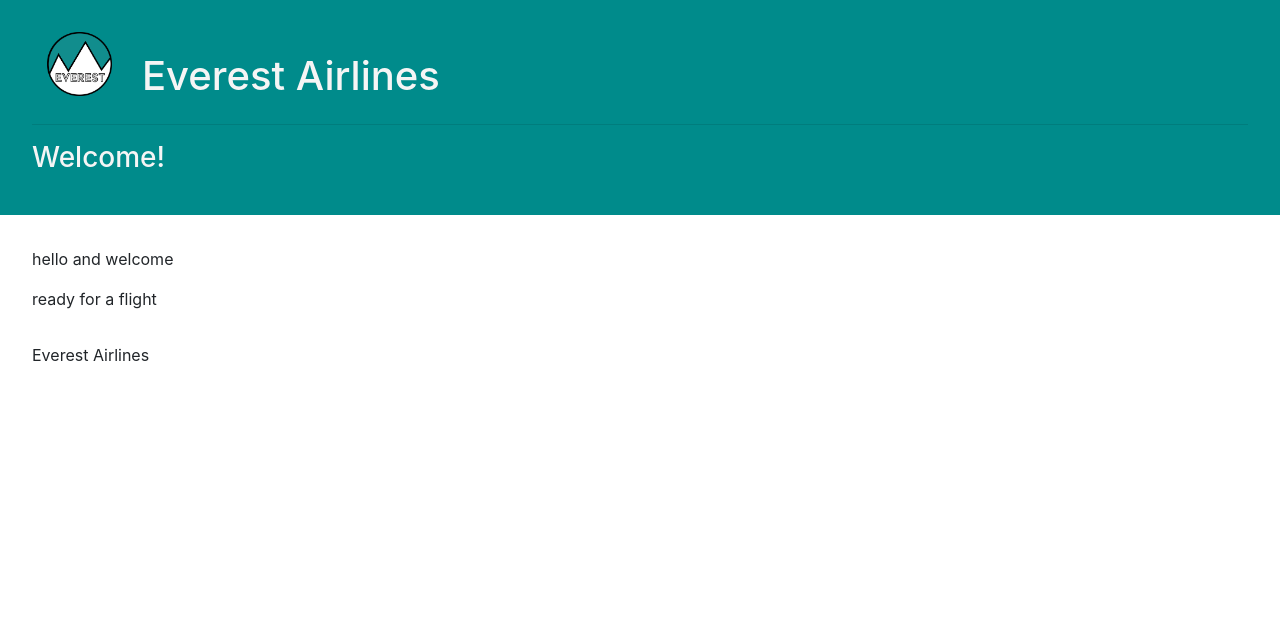
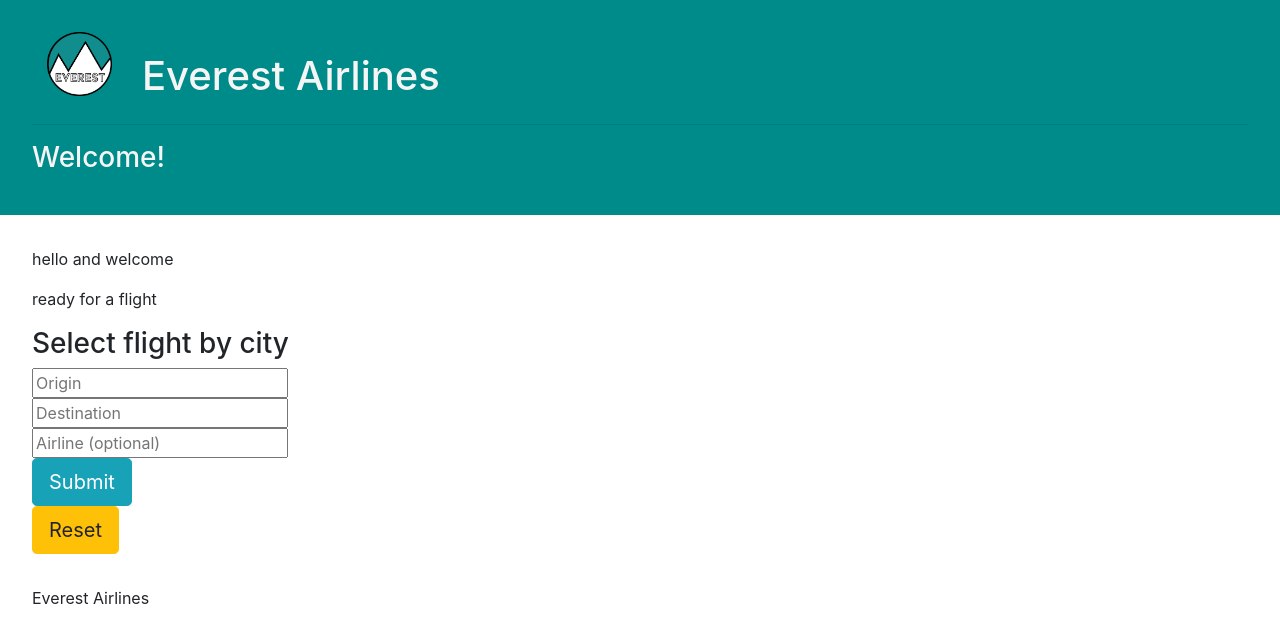
Before and after one commit to asteinig4018/sql_dev, a Flask app: page / in a window 1280 px wide. Shown: the top 643 px of the page. Run offline with Flask 2, Linux system fonts and the light colour scheme; some libraries are stand-ins or nearby versions.

Commit message:
added form code, next up is database interfacing

```diff
--- a/application.py
+++ b/application.py
@@ -12,4 +12,11 @@ app = Flask(__name__)
 
 @app.route("/")
 def index():
-    return render_template("index.html")
+    origins = list()
+    destinations = list()
+    airlines = list()
+    return render_template("index.html", origins=origins, destinations=destinations, airlines=airlines)
+
+@app.route("/check_flight", methods=["GET","POST"])
+def check_flight():
+    pass
--- a/templates/index.html
+++ b/templates/index.html
@@ -7,4 +7,38 @@
 {% block body %}
     <p>hello and welcome</p>
     <p>ready for a flight</p>
+
+    <h3>Select flight by city</h3>
+    <form action="{{ url_for('check_flight') }}" method="POST" class="form-group">
+        <div>
+            <input type="text" name="origin" placeholder="Origin">
+        </div>
+        <div>
+            <input type="text" name="destination" placeholder="Destination">
+        </div>
+        <div>
+            <input type="text" name="airline" placeholder="Airline (optional)">
+        </div>
+        <div>
+            <button type="submit" class="btn btn-lg btn-info">Submit</button>
+        </div>
+        <div>
+            <button type="reset" class="btn btn-lg btn-warning">Reset</button>
+        </div>
+        <datalist id="origin">
+            {% for origin in origins  %}
+                <option value="{{ origin }}">
+            {% endfor %}
+        </datalist>
+        <datalist id="destination">
+            {% for destination in destinations %}
+                <option value="{{ destination }}">
+            {% endfor %}
+        </datalist>
+        <datalist id="airline">
+            {% for airline in arilines %}
+                <option value="{{ airline }}">
+            {% endfor %}
+        </datalist>
+    </form>
 {% endblock %}
```
